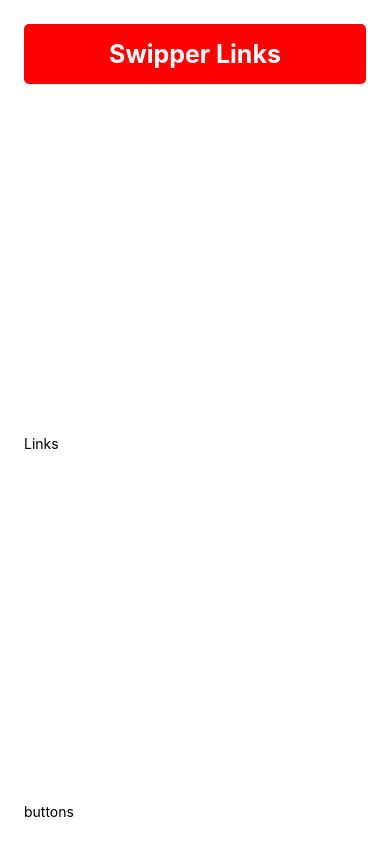
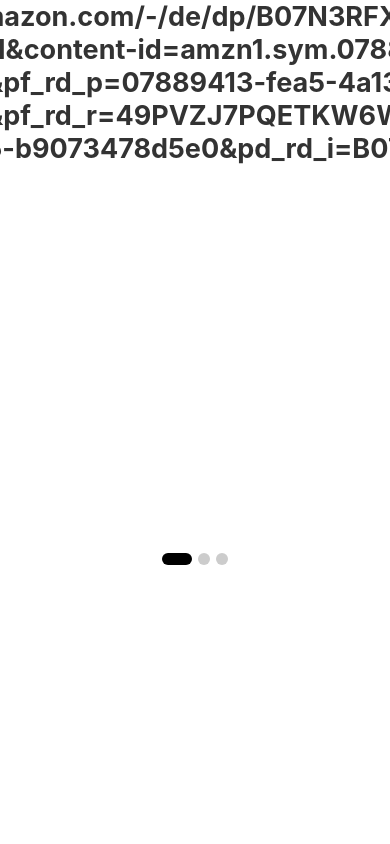
Before and after one commit to Miroslau/SwipperLinks, a React Native app: screen / in a window 390 px wide. Built offline with nearby package versions, Linux system fonts and the light colour scheme.

Commit message:
feat: the link swipeer has been created

```diff
--- /dev/null
+++ b/src/components/custom-slider/custom-slider.tsx
@@ -0,0 +1,60 @@
+import React, {FC, useRef, useState} from 'react';
+import {Animated, FlatList, View} from 'react-native';
+import SliderItem from './slider-item/slider-item';
+import Pagination from '../pagination/pagination';
+
+interface ICustomSliderProps<T> {
+  items: T[];
+}
+
+const CustomSlider: FC<ICustomSliderProps<any>> = ({items}) => {
+  const scrollX = useRef(new Animated.Value(0)).current;
+  const [index, setIndex] = useState<number | null>(0);
+
+  const renderLinkItem = ({item}: any) => <SliderItem item={item?.link} />;
+
+  const handleOnScroll = (event: React.SyntheticEvent) => {
+    Animated.event(
+      [
+        {
+          nativeEvent: {
+            contentOffset: {
+              x: scrollX,
+            },
+          },
+        },
+      ],
+      {
+        useNativeDriver: false,
+      },
+    )(event);
+  };
+
+  const handleONViewableItemsChanged = useRef(({viewableItems}: any) => {
+    setIndex(viewableItems[0].index);
+  }).current;
+
+  const viabilityConfig = useRef({
+    itemVisiblePercentThreshold: 50,
+  }).current;
+
+  return (
+    <View>
+      <FlatList
+        data={items}
+        renderItem={renderLinkItem}
+        keyExtractor={item => item.id}
+        horizontal
+        pagingEnabled
+        snapToAlignment="center"
+        showsHorizontalScrollIndicator={false}
+        onScroll={handleOnScroll}
+        onViewableItemsChanged={handleONViewableItemsChanged}
+        viewabilityConfig={viabilityConfig}
+      />
+      <Pagination data={items} scrollX={scrollX} index={index} />
+    </View>
+  );
+};
+
+export default CustomSlider;
--- /dev/null
+++ b/src/components/custom-slider/slider-item/slider-item.styled.ts
@@ -0,0 +1,21 @@
+import {StyleSheet, Dimensions} from 'react-native';
+import {normalizeSize} from '../../../util/normolizeSize';
+
+const {width, height} = Dimensions.get('screen');
+
+export const SliderItemStyled = StyleSheet.create({
+  container: {
+    width,
+    height,
+    alignItems: 'center',
+  },
+  content: {
+    flex: 0.4,
+    alignItems: 'center',
+  },
+  title: {
+    fontSize: normalizeSize(24),
+    fontWeight: 'bold',
+    color: '#333',
+  },
+});
--- /dev/null
+++ b/src/components/custom-slider/slider-item/slider-item.tsx
@@ -0,0 +1,19 @@
+import React, {FC} from 'react';
+import {Text, View} from 'react-native';
+import {SliderItemStyled} from './slider-item.styled';
+
+interface SliderItemProps<T> {
+  item: T;
+}
+
+const SliderItem: FC<SliderItemProps<any>> = ({item}) => {
+  return (
+    <View style={SliderItemStyled.container}>
+      <View style={SliderItemStyled.content}>
+        <Text style={SliderItemStyled.title}>{item}</Text>
+      </View>
+    </View>
+  );
+};
+
+export default SliderItem;
--- /dev/null
+++ b/src/components/pagination/pagination.styled.ts
@@ -0,0 +1,22 @@
+import {StyleSheet} from 'react-native';
+
+export const PaginationStyled = StyleSheet.create({
+  container: {
+    position: 'absolute',
+    bottom: 35,
+    flexDirection: 'row',
+    width: '100%',
+    alignItems: 'center',
+    justifyContent: 'center',
+  },
+  dot: {
+    width: 12,
+    height: 12,
+    borderRadius: 6,
+    backgroundColor: '#ccc',
+    marginHorizontal: 3,
+  },
+  dotActive: {
+    backgroundColor: '#000',
+  },
+});
--- /dev/null
+++ b/src/components/pagination/pagination.tsx
@@ -0,0 +1,39 @@
+import React, {FC} from 'react';
+import {Animated, Dimensions, View} from 'react-native';
+import {PaginationStyled} from './pagination.styled';
+
+interface IPaginationProps<A> {
+  data: A[];
+  scrollX: Animated.Value;
+  index: number | null;
+}
+
+const {width} = Dimensions.get('screen');
+
+const Pagination: FC<IPaginationProps<any>> = ({data, scrollX, index}) => {
+  return (
+    <View style={PaginationStyled.container}>
+      {data.map((_, idx) => {
+        const inputRange = [(idx - 1) * width, idx * width, (idx + 1) * width];
+        const dotWidth = scrollX.interpolate({
+          inputRange,
+          outputRange: [12, 30, 12],
+          extrapolate: 'clamp',
+        });
+        const backgroundColor = scrollX.interpolate({
+          inputRange,
+          outputRange: ['#ccc', '#000', '#ccc'],
+          extrapolate: 'clamp',
+        });
+        return (
+          <Animated.View
+            key={idx.toString()}
+            style={[PaginationStyled.dot, {width: dotWidth, backgroundColor}]}
+          />
+        );
+      })}
+    </View>
+  );
+};
+
+export default Pagination;
--- /dev/null
+++ b/src/interface/ILink.ts
@@ -0,0 +1,4 @@
+export interface ILink {
+  id: number;
+  link: string;
+}
--- /dev/null
+++ b/src/mock/links.ts
@@ -0,0 +1,16 @@
+import {ILink} from '../interface/ILink';
+
+export const links: ILink[] = [
+  {
+    id: 1,
+    link: 'https://www.amazon.com/-/de/dp/B07N3RFXRL/ref=pd_ci_mcx_mh_ci_mcx_mr_mp_m_0?pd_rd_w=C8JmI&content-id=amzn1.sym.07889413-fea5-4a13-b06c-d39edf4aa03e&pf_rd_p=07889413-fea5-4a13-b06c-d39edf4aa03e&pf_rd_r=49PVZJ7PQETKW6WJ8R3N&pd_rd_wg=I909t&pd_rd_r=74e6ce3d-f18f-4e84-b9a5-b9073478d5e0&pd_rd_i=B07N3RFXRL&th=1',
+  },
+  {
+    id: 2,
+    link: 'https://www.youtube.com/watch?v=LbWjVNjlpjA',
+  },
+  {
+    id: 3,
+    link: 'https://www.spiegel.de/',
+  },
+];
--- a/src/screens/main-screen/main-screen.styled.ts
+++ b/src/screens/main-screen/main-screen.styled.ts
@@ -1,9 +1,5 @@
 import {StyleSheet} from 'react-native';
 
 export const MainScreenStyled = StyleSheet.create({
-  container: {
-    flex: 1,
-    justifyContent: 'space-between',
-    padding: 24,
-  },
+  container: {},
 });
--- a/src/screens/main-screen/main-screen.tsx
+++ b/src/screens/main-screen/main-screen.tsx
@@ -1,21 +1,17 @@
 import React, {FC} from 'react';
-import {View, Text} from 'react-native';
-import {MainScreenStyled} from './main-screen.styled';
+import {SafeAreaView} from 'react-native';
 import Title from '../../components/title/title';
+import CustomSlider from '../../components/custom-slider/custom-slider';
+import {links} from '../../mock/links';
 
 const TITLE: string = 'Swipper Links';
 
 const MainScreen: FC = () => {
   return (
-    <View style={MainScreenStyled.container}>
-      <Title title={TITLE} />
-      <View>
-        <Text>Links</Text>
-      </View>
-      <View>
-        <Text>buttons</Text>
-      </View>
-    </View>
+    <SafeAreaView>
+      {/*<Title title={TITLE} />*/}
+      <CustomSlider items={links} />
+    </SafeAreaView>
   );
 };
 
--- /dev/null
+++ b/src/util/normolizeSize.ts
@@ -0,0 +1,15 @@
+import {Dimensions, PixelRatio, Platform} from 'react-native';
+
+const {width: SCREEN_WIDTH} = Dimensions.get('window');
+
+// based on iphone 5s's scale
+const scale: number = SCREEN_WIDTH / 320;
+
+export const normalizeSize = (size: number): number => {
+  const newSize = size * scale;
+  if (Platform.OS === 'ios') {
+    return Math.round(PixelRatio.roundToNearestPixel(newSize));
+  } else {
+    return Math.round(PixelRatio.roundToNearestPixel(newSize)) - 2;
+  }
+};
```
